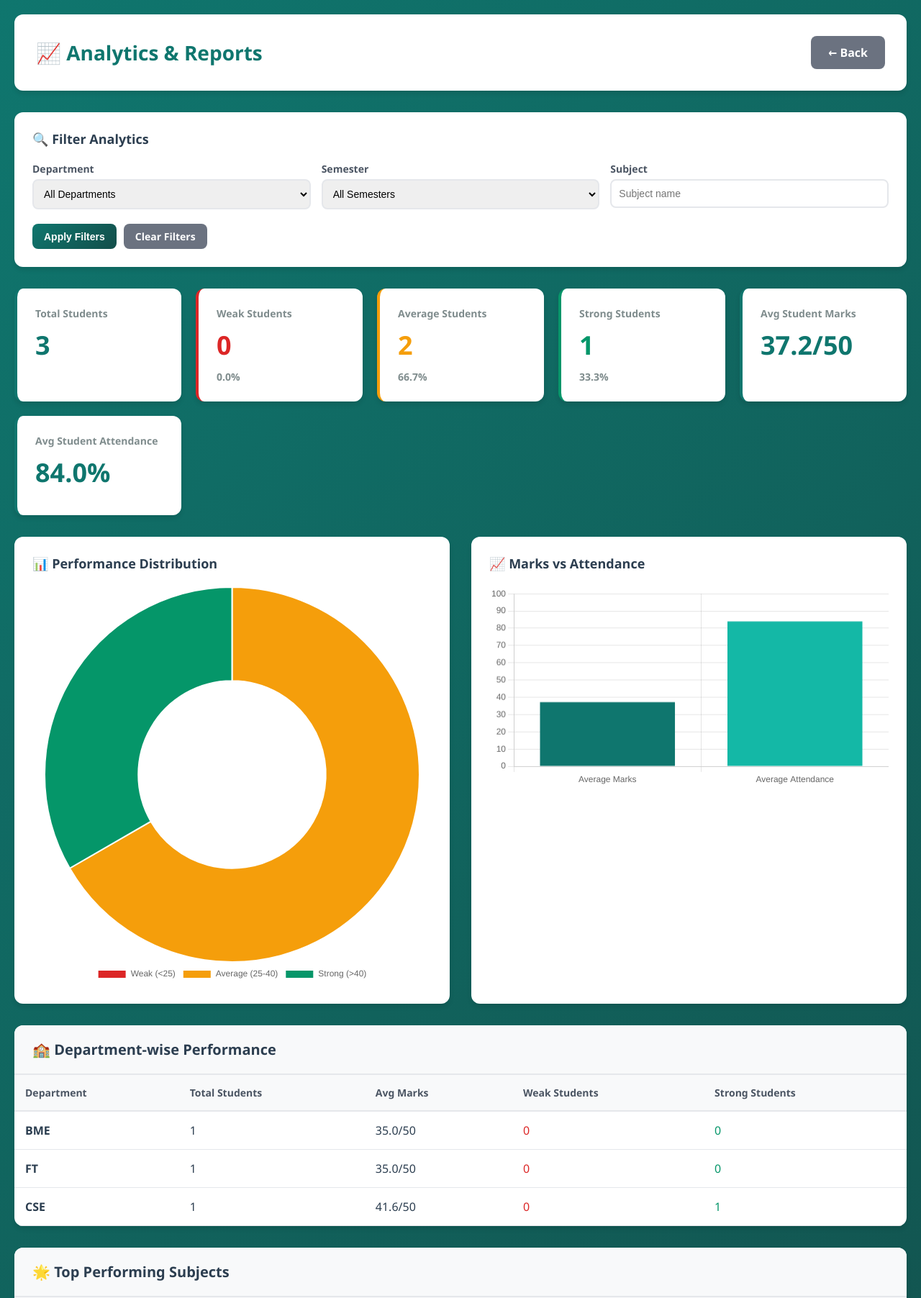
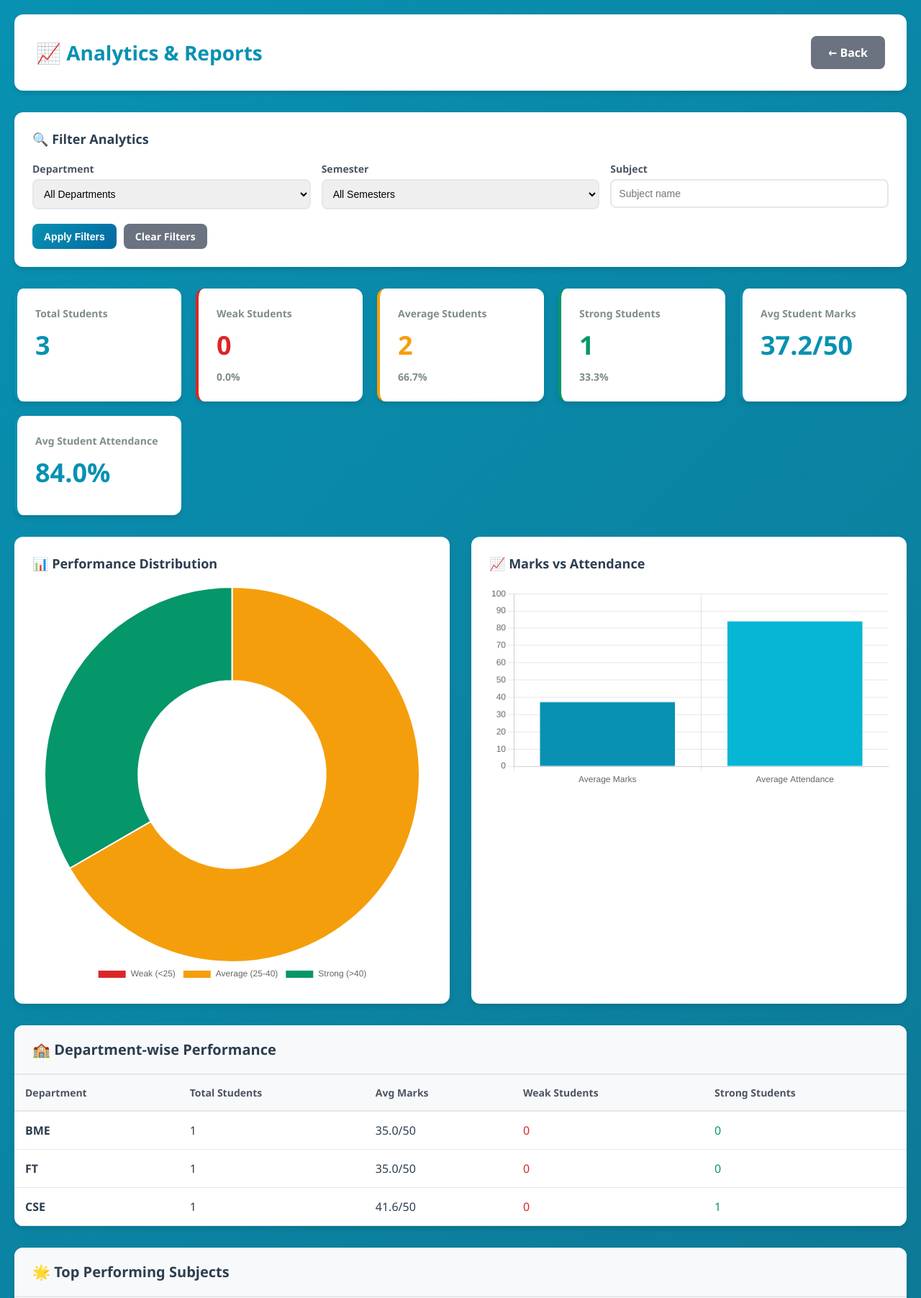
Before and after one commit to VaishnaviBabu17/student_recommendation, a Django app: page /admin_analytics/ in a window 1280 px wide. Shown: the top 1804 px of the page at 72% size. Run offline with Django 5.2, Linux system fonts and the light colour scheme; a user stored in the database is signed in; data comes from the database, SQL or seed files in the repository.

Commit message:
Apply Blue + Teal theme to admin pages

```diff
--- a/templates/admin_analytics.html
+++ b/templates/admin_analytics.html
@@ -9,7 +9,7 @@
         * { margin: 0; padding: 0; box-sizing: border-box; }
         body {
             font-family: 'Segoe UI', Tahoma, Geneva, Verdana, sans-serif;
-            background: linear-gradient(135deg, #0f766e 0%, #134e4a 100%);
+            background: linear-gradient(135deg, #0891b2 0%, #0e7490 100%);
             min-height: 100vh;
             padding: 20px;
         }
@@ -24,7 +24,7 @@
             justify-content: space-between;
             align-items: center;
         }
-        .header h1 { color: #0f766e; font-size: 28px; }
+        .header h1 { color: #0891b2; font-size: 28px; }
         .btn {
             padding: 12px 24px;
             border: none;
@@ -38,7 +38,7 @@
         .btn-secondary { background: #6b7280; color: white; }
         .btn-secondary:hover { background: #4b5563; }
         .btn-primary {
-            background: linear-gradient(135deg, #0f766e 0%, #134e4a 100%);
+            background: linear-gradient(135deg, #0891b2 0%, #0369a1 100%);
             color: white;
         }
         .btn-small { padding: 8px 16px; font-size: 14px; }
@@ -78,7 +78,7 @@
             box-shadow: 0 4px 6px rgba(0, 0, 0, 0.1);
             border-left: 4px solid;
         }
-        .stat-card.total { border-color: #0f766e; }
+        .stat-card.total { border-color: #0891b2; }
         .stat-card.weak { border-color: #dc2626; }
         .stat-card.average { border-color: #f59e0b; }
         .stat-card.strong { border-color: #059669; }
@@ -87,7 +87,7 @@
             font-weight: 700;
             margin: 10px 0;
         }
-        .stat-card.total .number { color: #0f766e; }
+        .stat-card.total .number { color: #0891b2; }
         .stat-card.weak .number { color: #dc2626; }
         .stat-card.average .number { color: #f59e0b; }
         .stat-card.strong .number { color: #059669; }
@@ -337,7 +337,7 @@
                 datasets: [{
                     label: 'Performance Metrics',
                     data: [{{ avg_marks }}, {{ avg_attendance }}],
-                    backgroundColor: ['#0f766e', '#14b8a6'],
+                    backgroundColor: ['#0891b2', '#06b6d4'],
                     borderWidth: 0
                 }]
             },
```
Also changed, not shown: templates/admin_academic_records.html (+5 -5 lines).
